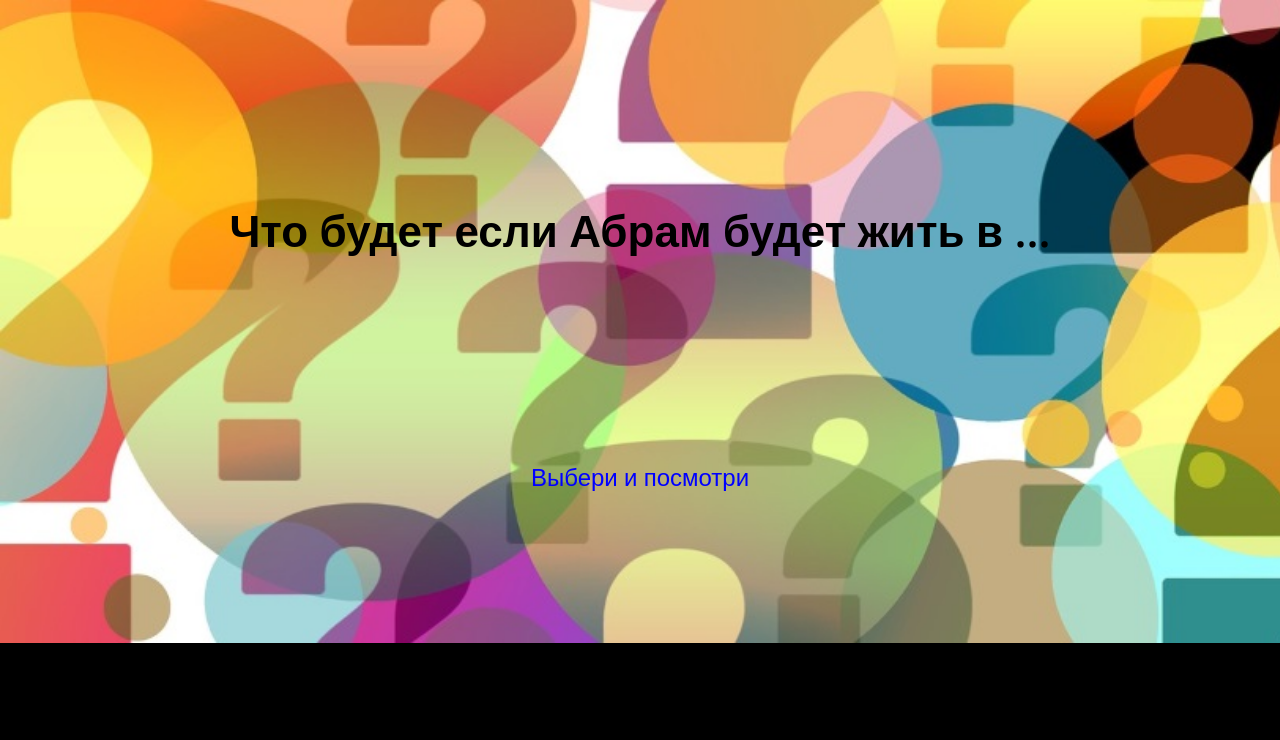
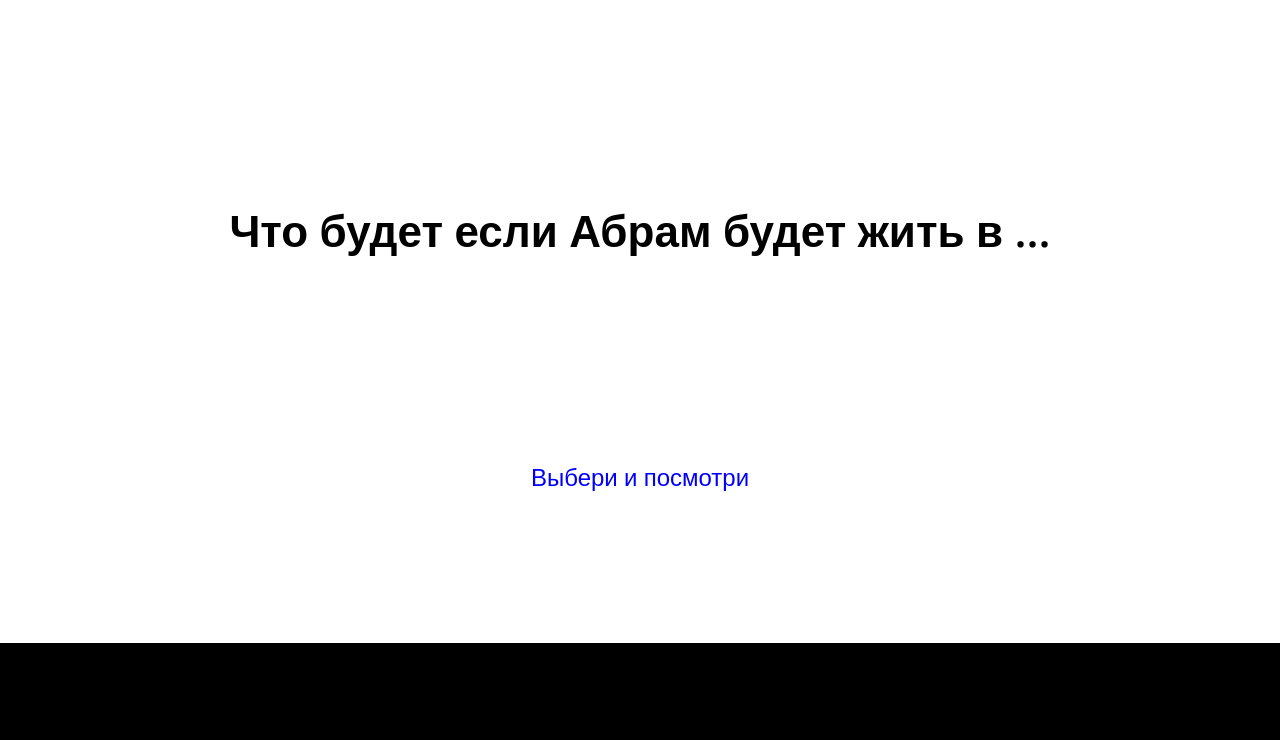
Before and after one commit to Maikul2802/abram, a plain HTML site: page index.html in a window 1280 px wide. Shown: the top 740 px of the page. Drawn offline with nearby package versions, Linux system fonts and the light colour scheme.

Commit message:
Add files via upload

```diff
--- a/style.css
+++ b/style.css
@@ -18,7 +18,7 @@ main{
 	width: 100%;
 }
 .welcome{
-	background: url(SIAHACH.jpg);
+	background: #fff;
 	 background-size: cover;
 	text-align: center;
 	padding: 200px 0 150px 0;
```
